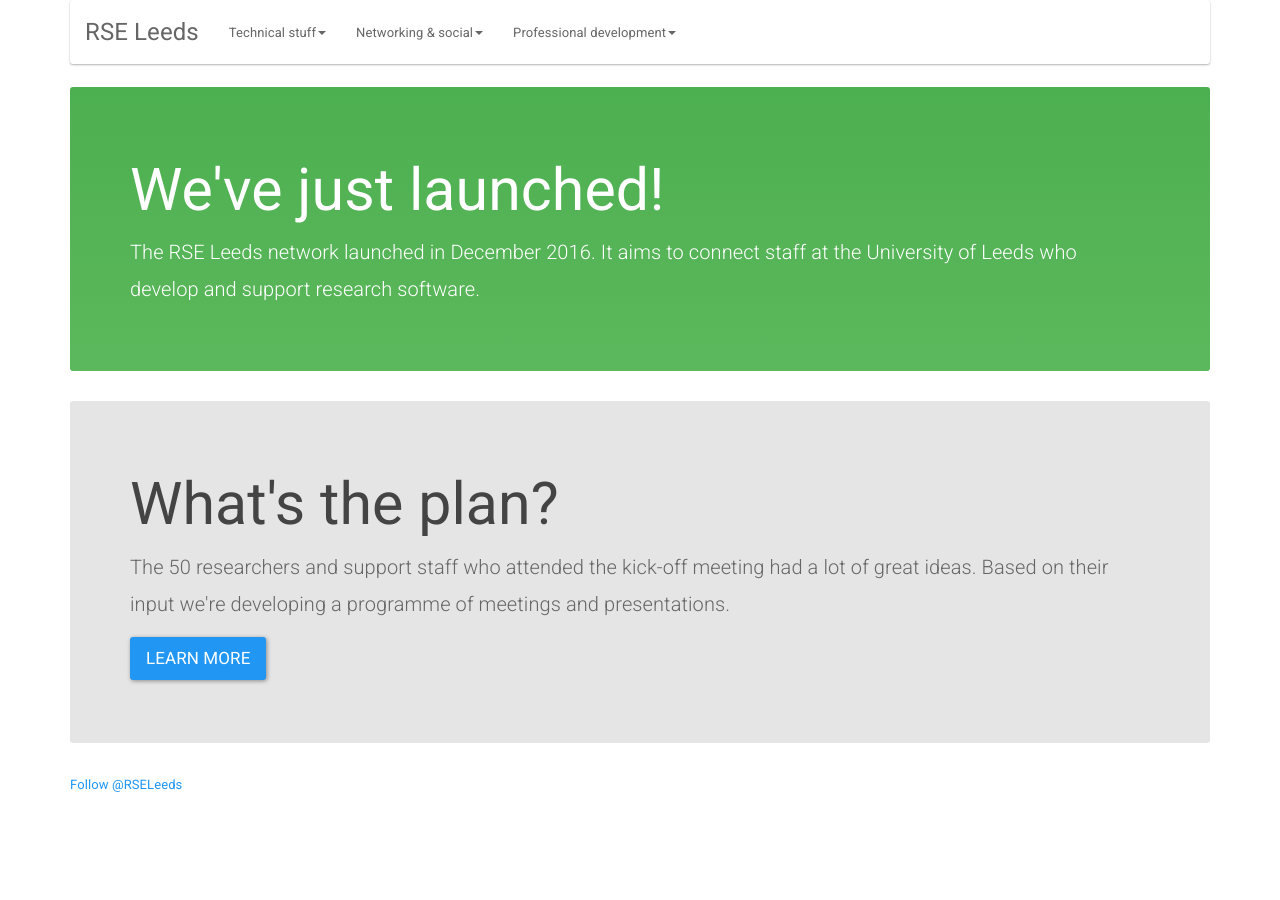
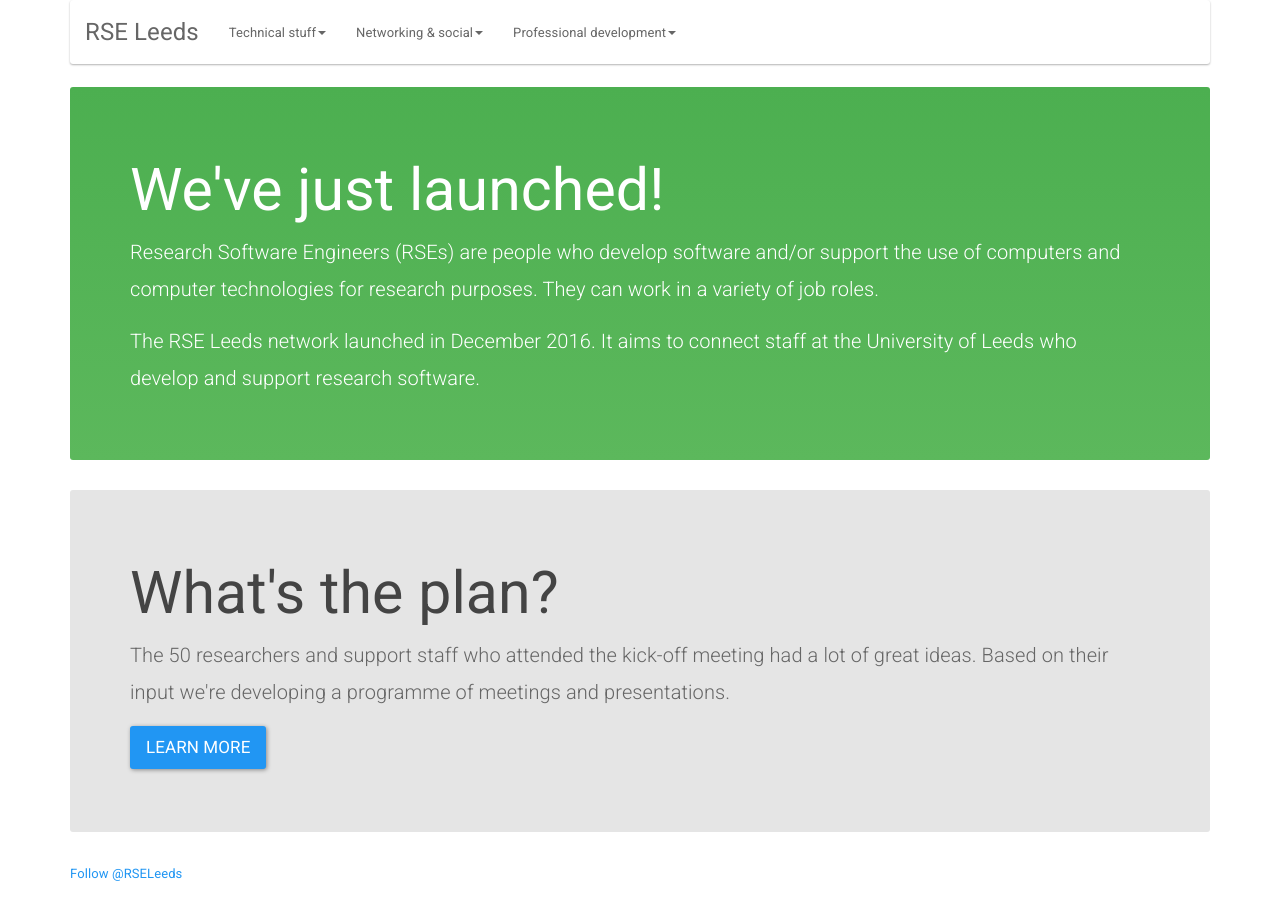
Before and after one commit to rseleeds/rseleeds.github.io, a Jekyll site: the page built from index.html, in a window 1280 px wide. Built offline with Jekyll 4.4.1, drawn with Linux system fonts in a browser that asks for light colours; nearby versions of some CDN libraries; comment, search, counter and statistics services are not loaded.

Commit message:
Added text describing what an RSE is

```diff
--- a/index.html
+++ b/index.html
@@ -4,6 +4,7 @@
 ---
         <div class="jumbotron green-jumbotron">
             <h1>We've just launched!</h1>
+            <p>Research Software Engineers (RSEs) are people who develop software and/or support the use of computers and computer technologies for research purposes. They can work in a variety of job roles.</p>
             <p>The RSE Leeds network launched in December 2016. It aims to connect staff at the University of Leeds who develop and support research software.</p>
         </div>
 
```
